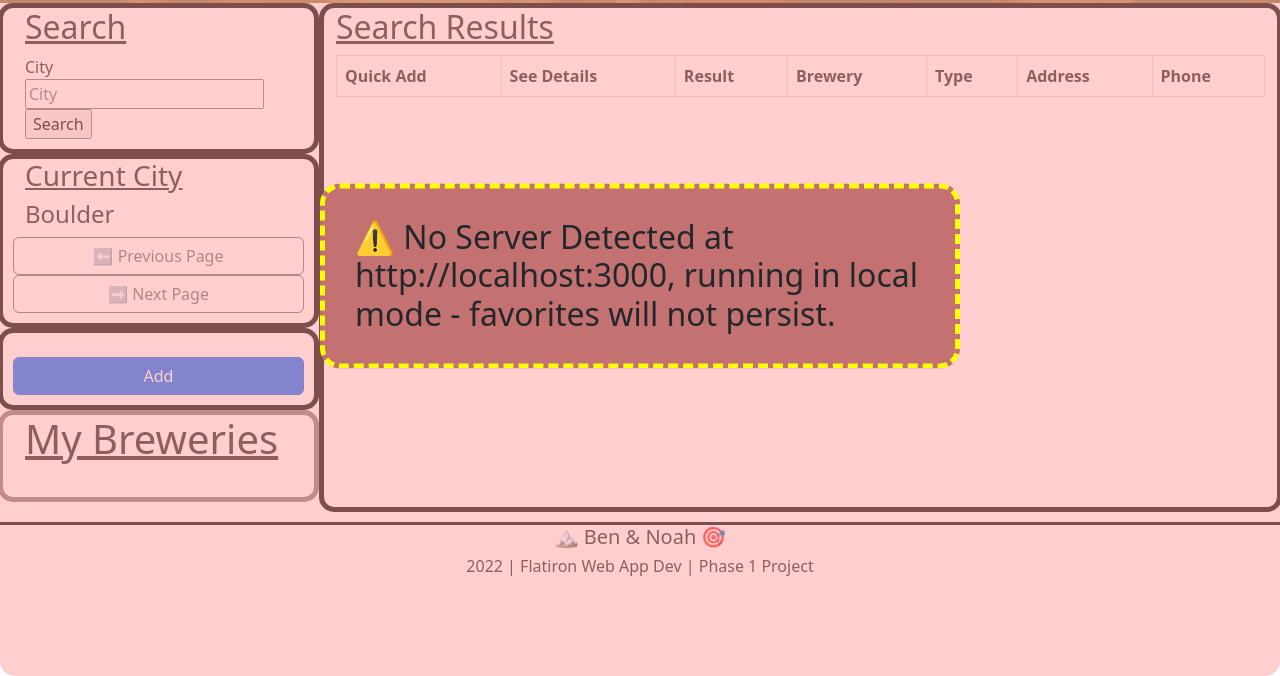
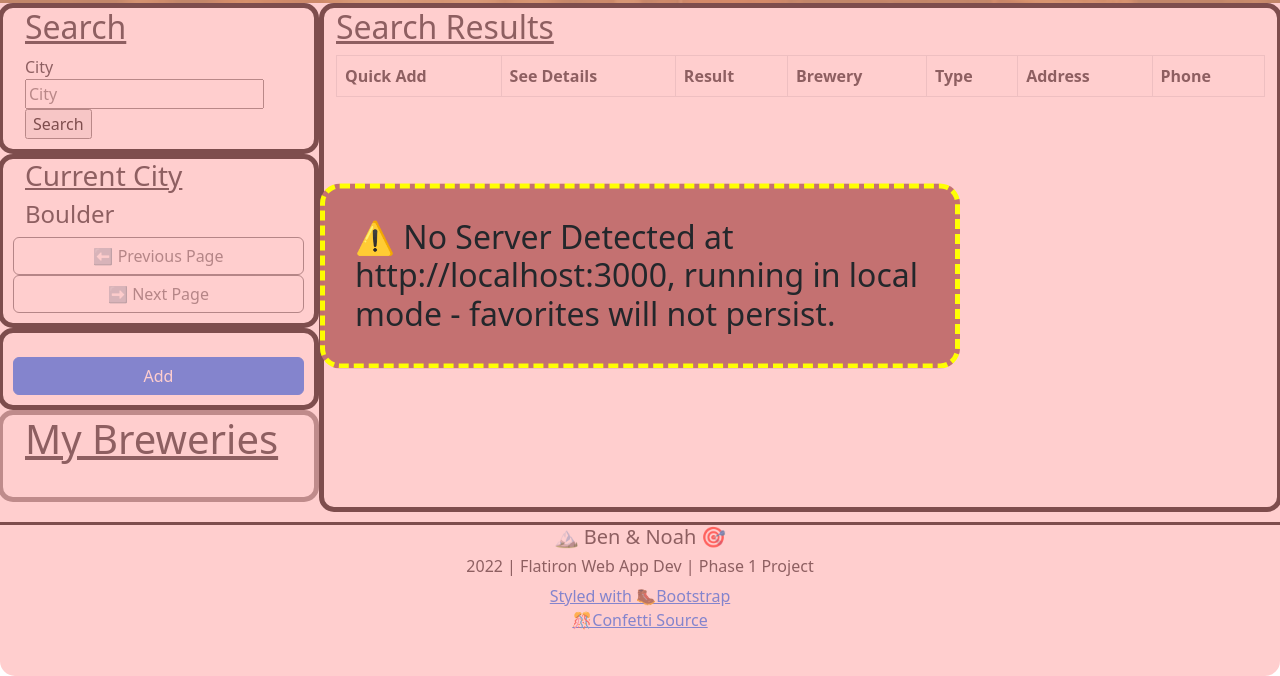
Before and after one commit to beingmerry/phase-1-project, a plain HTML site: page index.html in a window 1280 px wide. Shown: the part 124-800 px from the top of the page. Drawn offline with nearby package versions, Linux system fonts and the light colour scheme; no server answers.

Commit message:
added sources

```diff
--- a/index.html
+++ b/index.html
@@ -90,6 +90,8 @@
     <footer id="footer-container" class="">
       <h5 class="row d-flex justify-content-center">🏔️ Ben & Noah 🎯</h5>
       <h6 class="row d-flex justify-content-center">2022 | Flatiron Web App Dev | Phase 1 Project</h6>
+      <a class="row d-flex justify-content-center" href="https://getbootstrap.com/" target="_blank">Styled with 🥾Bootstrap</a>
+      <a class="row d-flex justify-content-center" href="https://codepen.io/linrock/pen/nMadjQ" target="_blank">🎊Confetti Source</a>
     </footer>
   </body>
   <!-- load order matters, 🌐global.js variables, then 🔨 helper.js functions, then
```
